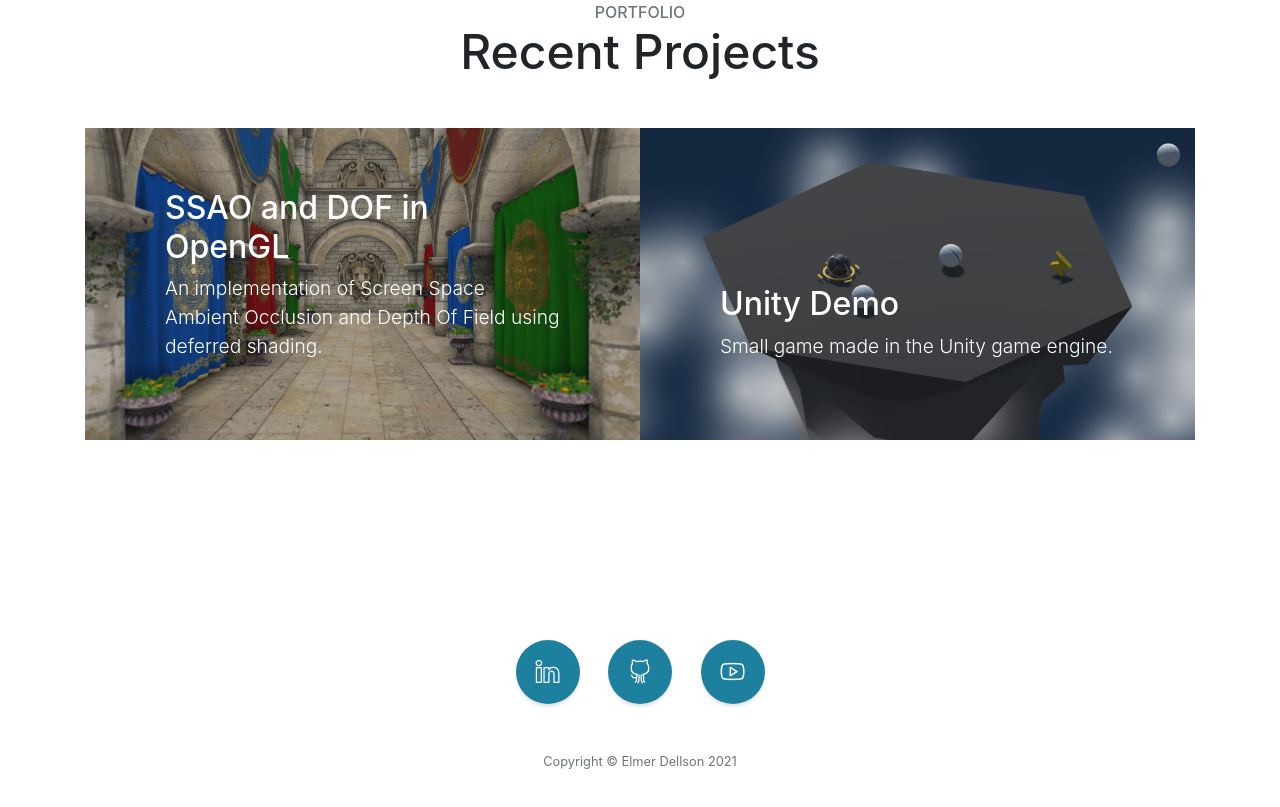
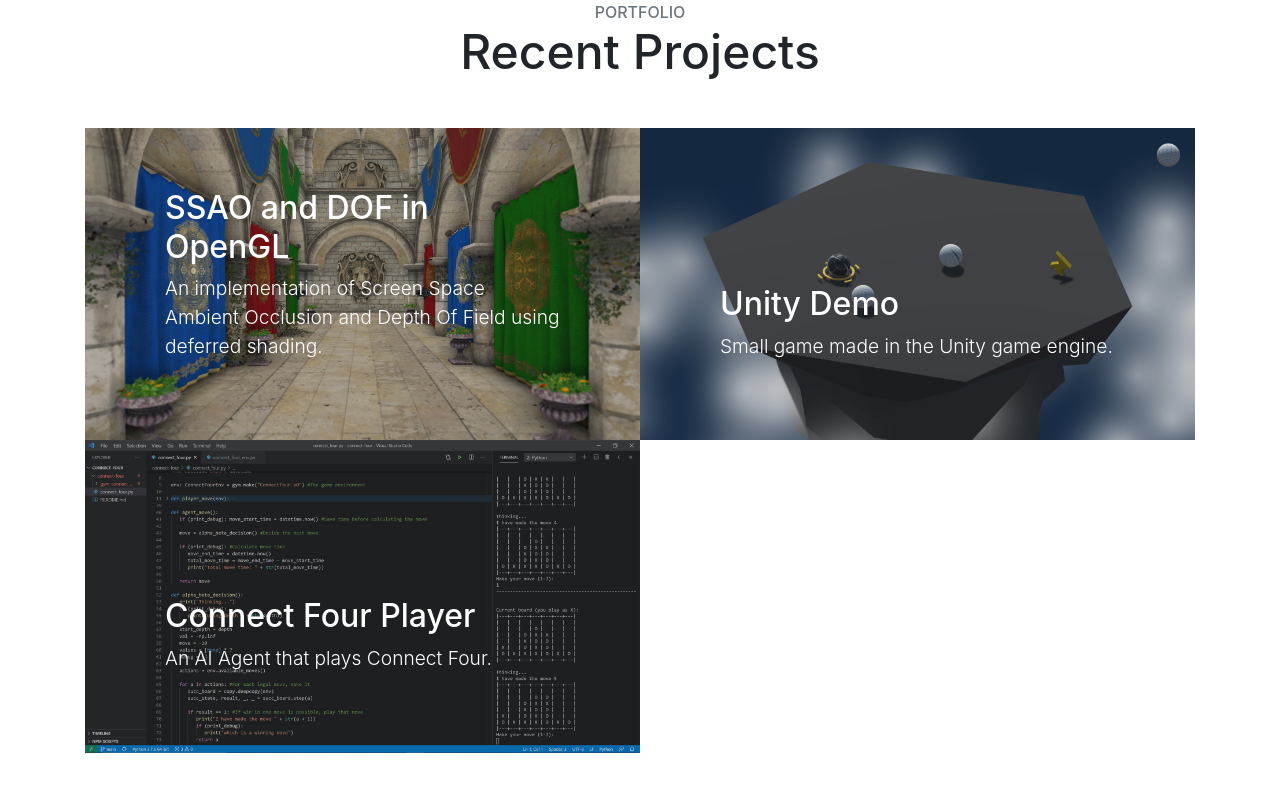
Before and after one commit to ElmerDellson/ElmerDellson.github.io, a website with bundled scripts: page index.html in a window 1280 px wide. Shown: the part 1409-2216 px from the top of the page. Built offline with nearby package versions, Linux system fonts and the light colour scheme.

Commit message:
Added connect-four, updated CV

```diff
--- a/index.html
+++ b/index.html
@@ -55,7 +55,7 @@
       </h3>
       <a class="btn btn-primary btn-xl js-scroll-trigger" href="#about">Get to know me</a>
       <div> <br> </div>
-      <a class="btn btn-primary btn-xl js-scroll-trigger" href="#portfolio">My portfolio</a>
+      <a class="btn btn-primary btn-xl js-scroll-trigger" href="#portfolio">Recent projects</a>
     </div>
     <div class="overlay"></div>
   </header>
@@ -105,6 +105,17 @@
               <img class="img-fluid" src="img/unity-placeholder.jpg" alt="">
             </a>
           </div>
+          <div class="col-lg-6">
+            <a class="portfolio-item" href="https://github.com/ElmerDellson/connect-four">
+              <div class="caption">
+                <div class="caption-content">
+                  <div class="h2">Connect Four Player</div>
+                  <p class="mb-0">An AI Agent that plays Connect Four.</p>
+                </div>
+              </div>
+              <img class="img-fluid" src="img/connect-four.jpg" alt="">
+            </a>
+          </div>
         </div>
       </div>
     </section>
```
Also changed, not shown: img/connect-four.jpg (added), 1 other file.
